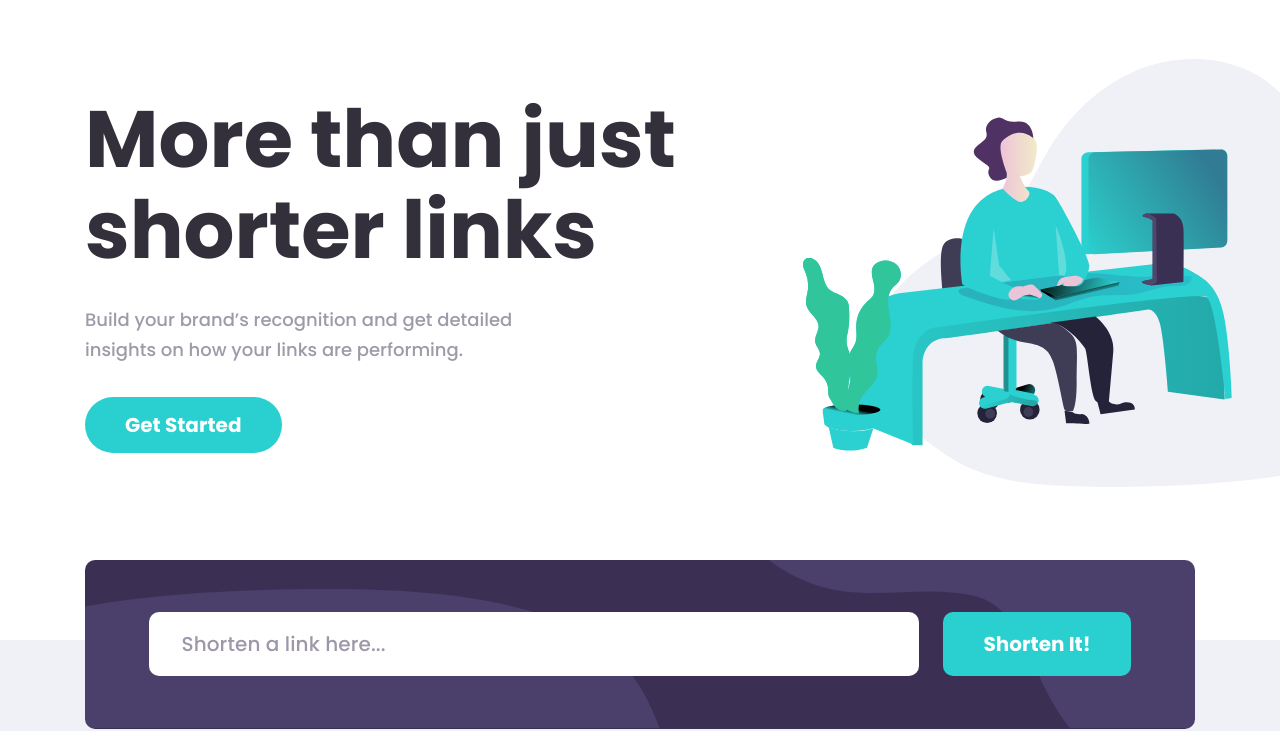
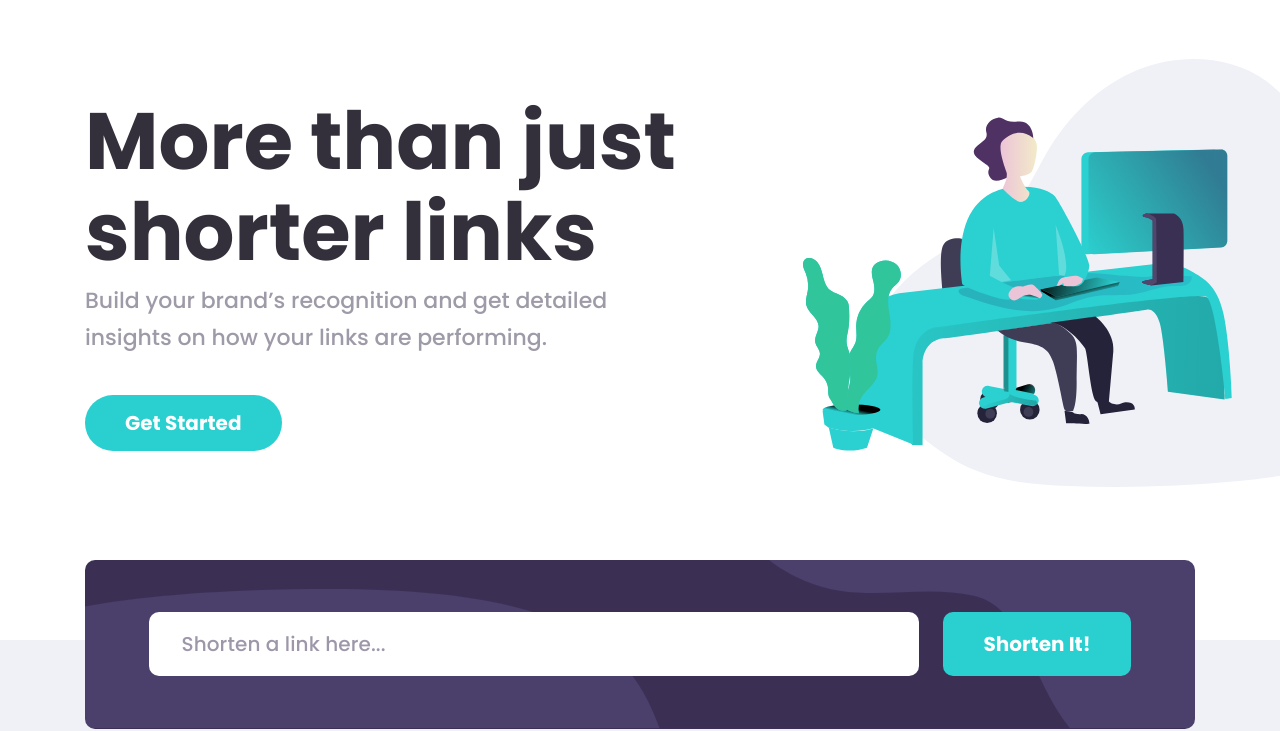
Before and after one commit to rmzvr/url-shortening-api, a website: page src/index.html in a window 1280 px wide. Shown: the part 99-830 px from the top of the page. Drawn offline with nearby package versions, Linux system fonts and the light colour scheme; files that its build step writes are made by us from their sources.

```diff
--- a/src/styles/base/_typography.scss
+++ b/src/styles/base/_typography.scss
@@ -22,6 +22,7 @@
 }
 
 .intro__description {
+    font-size: var(--fs-400);
     line-height: 1.667;
 }
 
--- a/src/styles/main.scss
+++ b/src/styles/main.scss
@@ -108,6 +108,10 @@
 .intro__title {
     color: var(--clr-neutral-dark);
     margin-bottom: 0.35em;
+
+    @include mq(medium) {
+        margin-bottom: 0.06em;
+    }
 }
 
 .intro__description {
@@ -115,6 +119,10 @@
 
     color: var(--clr-neutral-grayish-violet);
     margin-bottom: 1.77em;
+
+    @include mq(medium) {
+        margin-bottom: 1.73em;
+    }
 }
 
 .statistics {
```
